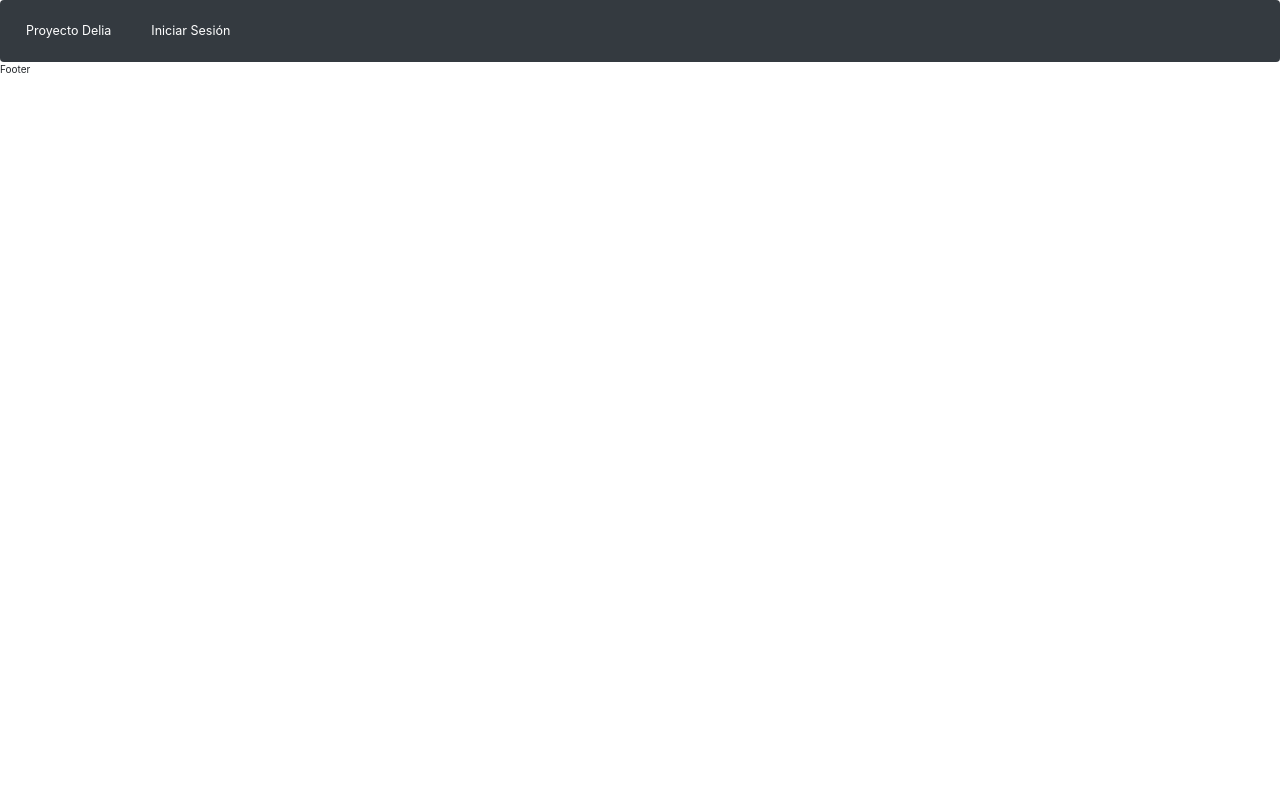
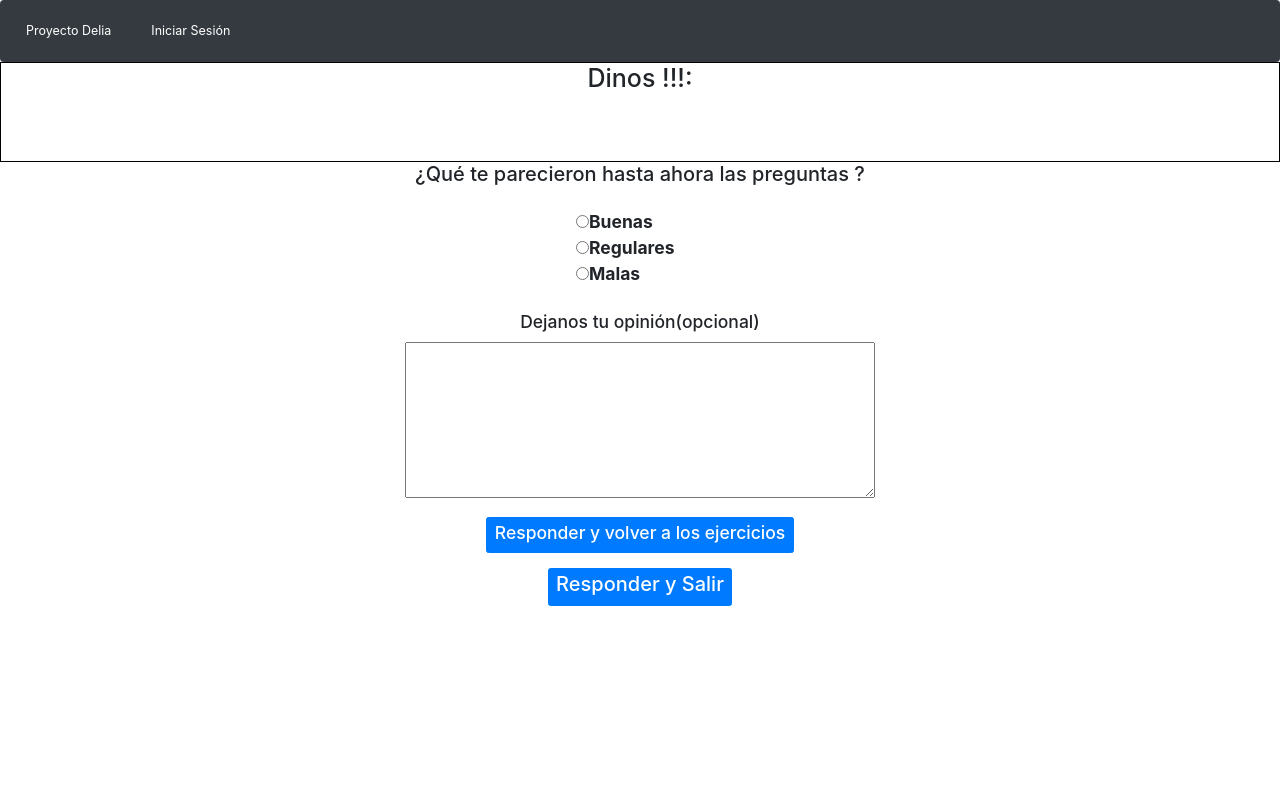
Before and after one commit to elmoconh/practica, an Angular app in the folder perfil/client/: page /poll/1 in a window 1280 px wide. Before the commit this address led to /. Shown: the top 800 px of the page. Built offline with nearby package versions, Linux system fonts and the light colour scheme.

Commit message:
respaldo 11/11/2020

```diff
--- a/perfil/client/src/app/app-routing.module.ts
+++ b/perfil/client/src/app/app-routing.module.ts
@@ -5,6 +5,8 @@ import { LoginComponent } from "./login/login.component";
 import { RegisterComponent } from "./register/register.component";
 import { ProfileComponent } from "./profile/profile.component";
 import {QuestionComponent} from './question/question.component';
+import {PollComponent} from './poll/poll.component';
+
 import { AuthGuard } from "./auth.guard";
 
 const routes: Routes = [
@@ -12,7 +14,7 @@ const routes: Routes = [
   { path: "login", component: LoginComponent },
   { path: "register", component: RegisterComponent },
   { path: "question/:us/:id/:enu/:a/:b/:c/:d/:e/:res", component: QuestionComponent, pathMatch: 'full' },
-
+  { path:"poll/:us", component: PollComponent, pathMatch: 'full'},
   { path: "profile", component: ProfileComponent, canActivate: [AuthGuard] }
 ];
 
--- a/perfil/client/src/app/app.module.ts
+++ b/perfil/client/src/app/app.module.ts
@@ -10,6 +10,7 @@ import { ProfileComponent } from './profile/profile.component';
 import { LoginComponent } from './login/login.component';
 import { HomeComponent } from './home/home.component';
 import { QuestionComponent } from './question/question.component';
+import { PollComponent } from './poll/poll.component';
 
 @NgModule({
   declarations: [
@@ -18,7 +19,8 @@ import { QuestionComponent } from './question/question.component';
     ProfileComponent,
     LoginComponent,
     HomeComponent,
-    QuestionComponent
+    QuestionComponent,
+    PollComponent
   ],
   imports: [BrowserModule, AppRoutingModule, FormsModule, HttpClientModule],
   providers: [],
--- /dev/null
+++ b/perfil/client/src/app/poll/poll.component.html
@@ -0,0 +1,23 @@
+<div  style="margin: auto;text-align: center; width: 100%;height: 1000px;">
+    <div style="border: 1px  solid #000000;  height: 100px;" >
+        <h1>Dinos !!!: </h1>
+     </div>
+
+     <h2>¿Qué te parecieron hasta ahora las preguntas ? </h2><br>
+
+        <form>
+            <h3>
+                <div class="float-left" style="text-align: left; width:100%; height: 100px; padding-left:45%;" >
+                    <input type="radio"  name="option" value="good" (click)="getOpinion('good')" ><label>Buenas</label> <br>
+                    <input type="radio"  name="option" value="regular" (click)="getOpinion('regular')"><label>Regulares</label><br>
+                    <input type="radio"  name="option" value="bad" (click)="getOpinion('bad')"><label>Malas</label>
+                </div>
+            </h3>
+
+        </form>
+        <label><h3>Dejanos tu opinión(opcional)</h3></label><br>
+            <textarea name="opinion" id="" cols="70" rows="10" [(ngModel)]="coment" ></textarea><br>
+
+    <br><button margin="30px" class="btn btn-primary float-center" type="button" (click)="saveOpinion()"  ><h3>Responder y  volver a los ejercicios</h3></button> <br>
+    <br><button margin="50px" class="btn btn-primary float-center" type="button"  ><h2>Responder y Salir</h2></button>
+</div>
--- /dev/null
+++ b/perfil/client/src/app/poll/poll.component.ts
@@ -0,0 +1,63 @@
+import { Component, OnInit } from '@angular/core';
+import {Poll} from './poll';
+import { HistorialService } from "../historial.service";
+import { ActivatedRoute, Router  } from '@angular/router';
+
+@Component({
+  selector: 'app-poll',
+  templateUrl: './poll.component.html',
+  styleUrls: ['./poll.component.css']
+})
+export class PollComponent implements OnInit {
+   coment;
+   student:{user:string};
+   opinion:Array<Poll>=[]
+   hist = new Poll();
+  constructor(
+     private usOpinion : HistorialService,
+     private activatedRoute: ActivatedRoute,
+) { }
+
+  ngOnInit(): void {
+    this.coment=" ";
+    this.student={user: this.activatedRoute.snapshot.params.us};
+  }
+
+ getOpinion(option){
+   var opt;
+   var com=this.coment;
+   console.log(option);
+  if(option=="bad"){
+    opt = "bad"
+    this.hist.option = opt;
+
+  }
+  if(option=="good"){
+    this.hist.option = opt;
+  }
+  if(option=="regular"){
+    this.hist.option = opt;
+  }
+  console.log(com);
+  this.hist.comment = this.coment;
+  }
+
+message = '';
+saveOpinion(){
+this.opinion.push( this.hist);
+console.log(JSON.stringify(this.opinion));
+  this.usOpinion.historial(JSON.stringify(this.opinion), this.student).subscribe(response => {
+    console.log(response);
+      this.message ="actualizado";
+              }, error => {
+            console.log(error);
+          }
+    );
+}
+
+redirectTo(){
+
+}
+
+
+}
--- /dev/null
+++ b/perfil/client/src/app/poll/poll.ts
@@ -0,0 +1,6 @@
+export class Poll
+{
+ option: string;
+ comment: string;
+
+}
--- a/perfil/client/src/app/question/question.component.ts
+++ b/perfil/client/src/app/question/question.component.ts
@@ -1,4 +1,4 @@
-import { Component, OnInit, OnDestroy } from '@angular/core';
+import { Component, OnInit } from '@angular/core';
 import {Router}              from '@angular/router';
 import { QuestionsService} from "../questions.service";
 import { ActivatedRoute } from '@angular/router';
@@ -20,10 +20,11 @@ export class QuestionComponent implements OnInit {
       b: string,
       c: string,
       d: string,
-      e: string
+      e: string,
+      corOp: string;
+
         };
   message = '';
-  corOp: string;
 
   tasks ={id: String};
   questHist : Array<Question> =[];
@@ -33,7 +34,7 @@ export class QuestionComponent implements OnInit {
     private activatedRoute: ActivatedRoute,
     private router:Router,
     private taskService: QuestionsService,
-    private auth: HistorialService
+    private usHist: HistorialService
 
   ) { }
 
@@ -47,12 +48,11 @@ export class QuestionComponent implements OnInit {
         c: this.activatedRoute.snapshot.params.c,
         d: this.activatedRoute.snapshot.params.d,
         e: this.activatedRoute.snapshot.params.e,
-
+      corOp: this.activatedRoute.snapshot.params.res
     };
-  this.corOp=this.activatedRoute.snapshot.params.res;
   this.pista("");
   this.option("no contestada");
-  this.startTimer();
+ //this.startTimer();
 
   }
 
@@ -62,7 +62,7 @@ putHistorial(quest){
   this.questHist.push(this.hist);
   console.log("Historial pregunta:  "+JSON.stringify(this.questHist));
   var userHistorial = JSON.stringify(this.questHist);
- this.auth.historial(userHistorial, this.question.us).subscribe(response => {
+  this.usHist.historial(userHistorial, this.question.us).subscribe(response => {
     console.log(response);
       this.message ="actualizado";
               }, error => {
@@ -81,8 +81,8 @@ getHistorial(mensaje){
 
 option(opt){
  var res;
- console.log(opt   + this.corOp);
-  if(opt == this.corOp){
+ console.log(opt   + this.question['corOp']);
+  if(opt == this.question['corOp']){
     res = "True";
     console.log("respuesta correcta");
     this.hist.resultado = res;
@@ -102,29 +102,34 @@ option(opt){
 }
 
 nextQuestion(id){
+   if(id%3==0){
+     this.router.navigateByUrl('/poll/'+this.question['us']);
+   }else{
   console.log(id);
   this.taskService.getTasks(id).subscribe(
     res  => {
           this.tasks = res;
           console.log('pasa 2: ' + this.tasks['Enunciado'])
           var r = this.tasks['Enunciado'];
-          this.router.navigateByUrl('/profile', {skipLocationChange: true}).then(()=>this.router.navigate(['/question/'+
+          this.router.navigateByUrl('/profile', {skipLocationChange: true}).then(()=>
+
+          this.router.navigate(['/question/'+
           this.question['us']+'/'+
           this.tasks['ID']+'/'+
           this.tasks['Enunciado']+'/'+
           this.tasks['a']+'/'+
           this.tasks['b']+'/'+
-          this.tasks['c']+'/'+
+          this.tasks['c']+'/'+encodeURI(
           this.tasks['d']+'/'+
           this.tasks['e']+'/'+
           this.tasks['Alternativacorrecta']
 
-          ]));
+          )]));
 
         },
         err => console.log(err)
       )
-
+   }
 
  }
 pista(mensaje){
@@ -141,26 +146,23 @@ pista(mensaje){
 
   }
 
-  time: number;
+  time: number=0;
   interval;
 
 //tiempo en segundos
 
-startTimer() {
-    this.time=0;
+/*startTimer() {
     this.interval = setInterval(() => {
-     if(this.time >= 0) {
+      if(this.time >= 0) {
         this.time++;
         console.log(this.time);
         this.hist.tiempo = this.time;
           /*if(this.time%60==0){
           alert("aún estás ???");
-        }*/
+        }
       }
     },1000)
   }
+*/
 
-ngOnDestroy(){
-  this.startTimer();
 }
-}
```
Also changed, not shown: perfil/client/src/app/poll/poll.component.css (added), 2 other files (tests, documents, lock files or other folders).
